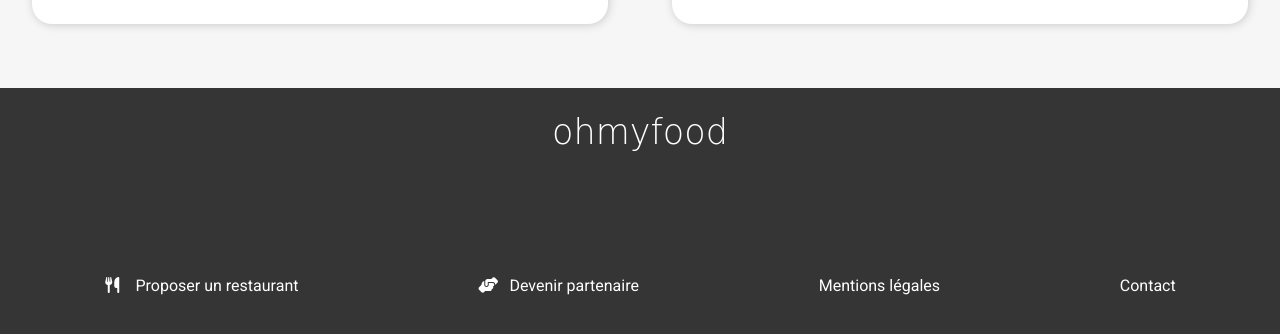
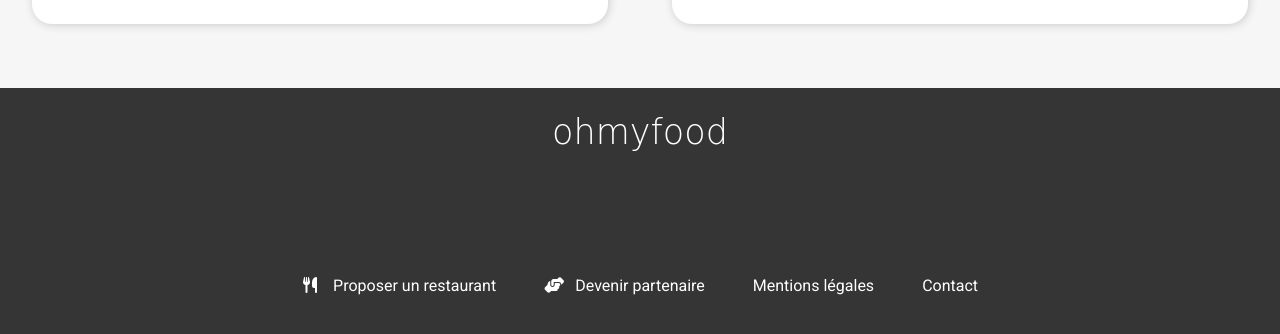
Before and after one commit to Smilodon83/ohmyfood, a website: page index.html in a window 1280 px wide. Shown: the part 1413-1747 px from the top of the page. Drawn offline with Linux system fonts and the light colour scheme; a web font is replaced by a local one.

Commit message:
modifications liens footer + autoprefixer

```diff
--- a/index.html
+++ b/index.html
@@ -5,8 +5,8 @@
     <meta charset="UTF-8">
     <meta name="viewport" content="width=device-width, initial-scale=1.0">
     <title>Oh My Food</title>
-    <link rel="stylesheet" type="text/css" href="css/style.css">
-    <!-- <link rel="stylesheet" type="text/css" href="css/prefixed/style.css"> -->
+    <!-- <link rel="stylesheet" type="text/css" href="css/style.css"> -->
+    <link rel="stylesheet" type="text/css" href="css/prefixed/style.css">
 
     <script src="https://kit.fontawesome.com/900e9c9bc0.js" crossorigin="anonymous"></script>
     <link rel="preconnect" href="https://fonts.googleapis.com">
@@ -167,14 +167,18 @@
             <h3 class="footer__titre">ohmyfood</h3>
             <ul class="footer__list">
                 <li class="footer__block-link">
-                    <i class="fas fa-utensils"></i>
-                   <span>Proposer un restaurant</span>
+                    <a href="#">
+                        <i class="fas fa-utensils"></i>
+                        Proposer un restaurant
+                    </a>
                 </li>
                 <li class="footer__block-link">
-                    <i class="fas fa-hands-helping"></i>
-                    Devenir partenaire
+                    <a href="#">
+                        <i class="fas fa-hands-helping"></i>
+                        Devenir partenaire
+                    </a>
                 </li>
-                <li class="footer__block-link">Mentions légales</li>
+                <li class="footer__block-link"><a href="#">Mentions légales</a></li>
                 <li class="footer__block-link"><a href="mailto:contact@ohmyfood.fr">Contact</a></li>
             </ul>
         </div>
--- a/sass/layout/_footer.scss
+++ b/sass/layout/_footer.scss
@@ -46,9 +46,10 @@
 
          & ul {
              display: flex;
-             flex-direction: row;
-             justify-content: space-around;
+
+             justify-content: center;
              margin: 5em auto 0 auto;
+             gap: 3em;
              padding-bottom: 2em;
          }
     }
```
Also changed, not shown: pages/a-la-française.html (+10 -6 lines), pages/delice-des-sens.html (+11 -7 lines), pages/note-enchante.html (+10 -6 lines), pages/palette-du-gout.html (+10 -6 lines), css/prefixed/style.css, css/style.css, 1 other file.
